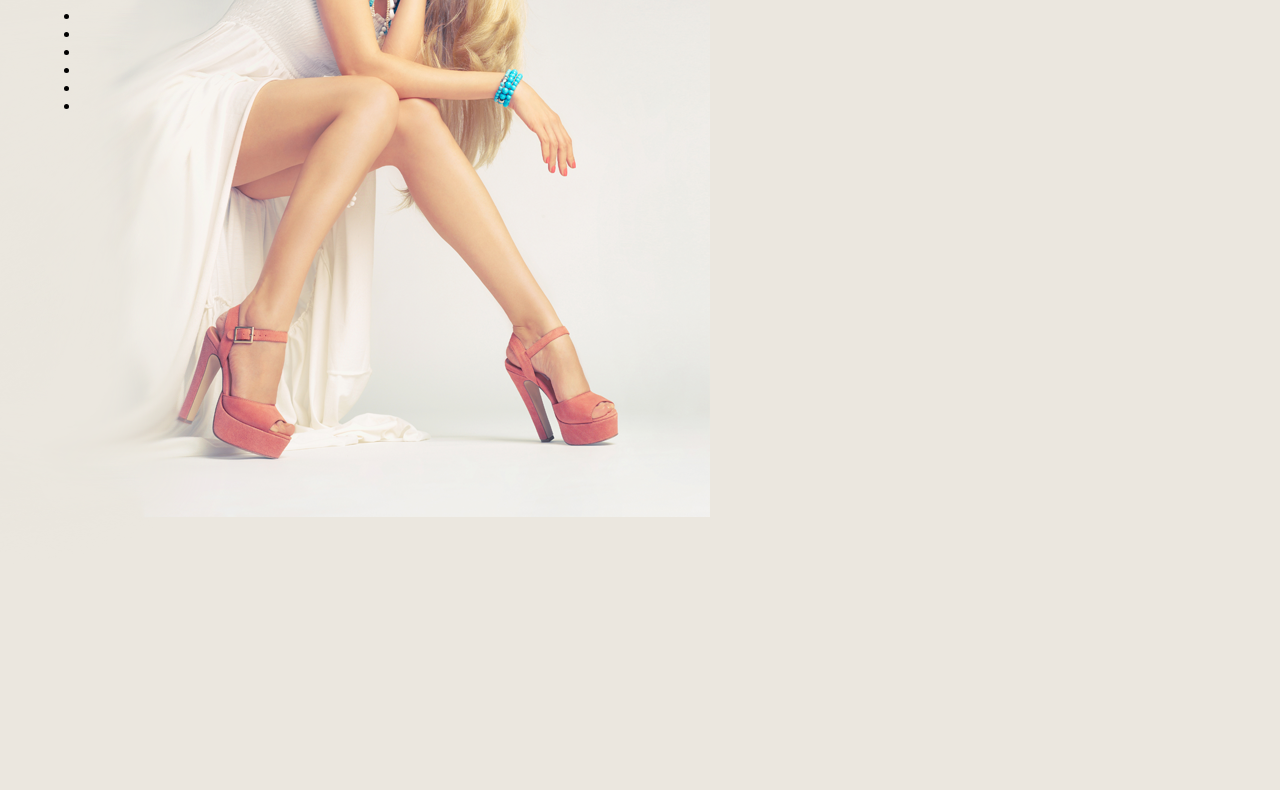
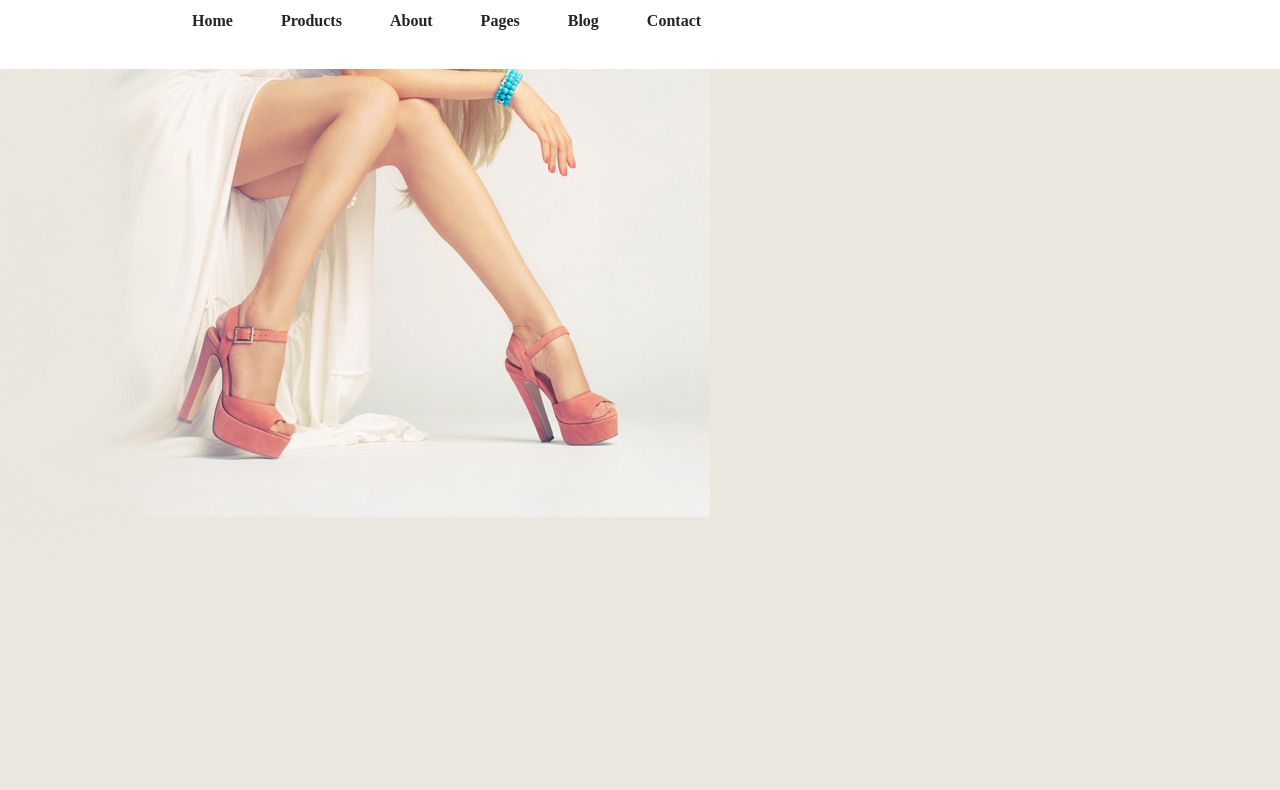
Before and after one commit to santeycode/shop-template, a plain HTML site: page index.html in a window 1280 px wide. Shown: the part 54-844 px from the top of the page. Drawn offline with Linux system fonts and the light colour scheme.

Commit message:
init-menu

```diff
--- a/index.html
+++ b/index.html
@@ -22,38 +22,26 @@
                 </div>
             </div>
         </div>
-        <div class="top-pane">
+        <div class="menu">
             <div class="container">
-                <ul class="top-pane-wrapper">
-                    <li class="li">
-                        <a href="#">
-
-                        </a>
+                <ul class="menu-wrapper">
+                    <li>
+                        <a href="#">Home</a>
                     </li>
-                    <li class="li">
-                        <a href="#">
-
-                        </a>
+                    <li>
+                        <a href="#">Products</a>
                     </li>
-                    <li class="li">
-                        <a href="#">
-
-                        </a>
+                    <li>
+                        <a href="#">About</a>
                     </li>
-                    <li class="li">
-                        <a href="#">
-
-                        </a>
+                    <li>
+                        <a href="#">Pages</a>
                     </li>
-                    <li class="li">
-                        <a href="#">
-
-                        </a>
+                    <li>
+                        <a href="#">Blog</a>
                     </li>
-                    <li class="li">
-                        <a href="#">
-
-                        </a>
+                    <li>
+                        <a href="#">Contact</a>
                     </li>
                 </ul>
                 <div class="counter">
--- a/main.css
+++ b/main.css
@@ -55,31 +55,26 @@ body:hover:after {
   display: block;
   clear: both;
 }
-/*.top-pane {
+.menu {
     background: #fff;
 }
-.top-pane-wrapper ,.top-pane-wrapper li {
+.menu-wrapper ,.menu-wrapper li {
     display: inline-block;
     list-style: none;
     margin: 0;
     padding: 0;
 }
-.top-pane-wrapper {
+.menu-wrapper a {
+    text-decoration: none;
+    font-weight: bold;
     display: inline-block;
-    padding: 22px 153px;
     line-height: 0.7;
+    padding-right: 44px;
+    color: #242424;
 }
-.top-pane-wrapper img {
-    padding-right: 40px;
+.menu-wrapper {
+    padding: 21px 152px;
 }
-.counter img {
-    float: right;
-}
-.container:after {
-  content: '';
-  display: block;
-  clear: both;
-}*/
 @media (max-width: 750px) {
     body {
         background-position: center top;
@@ -95,13 +90,12 @@ body:hover:after {
         text-align: center;
         padding: 0;
     }
-    .top-pane-wrapper {
+    .menu-wrapper {
         text-align: center;
-        float: none;
         display: block;
-        padding: 0;
+        padding: 4px 0;
     }
-    .top-pane-wrapper img {
-        padding-right: 12px;
+    .menu-wrapper li {
+        padding-left: 10px;
     }
 }
```
